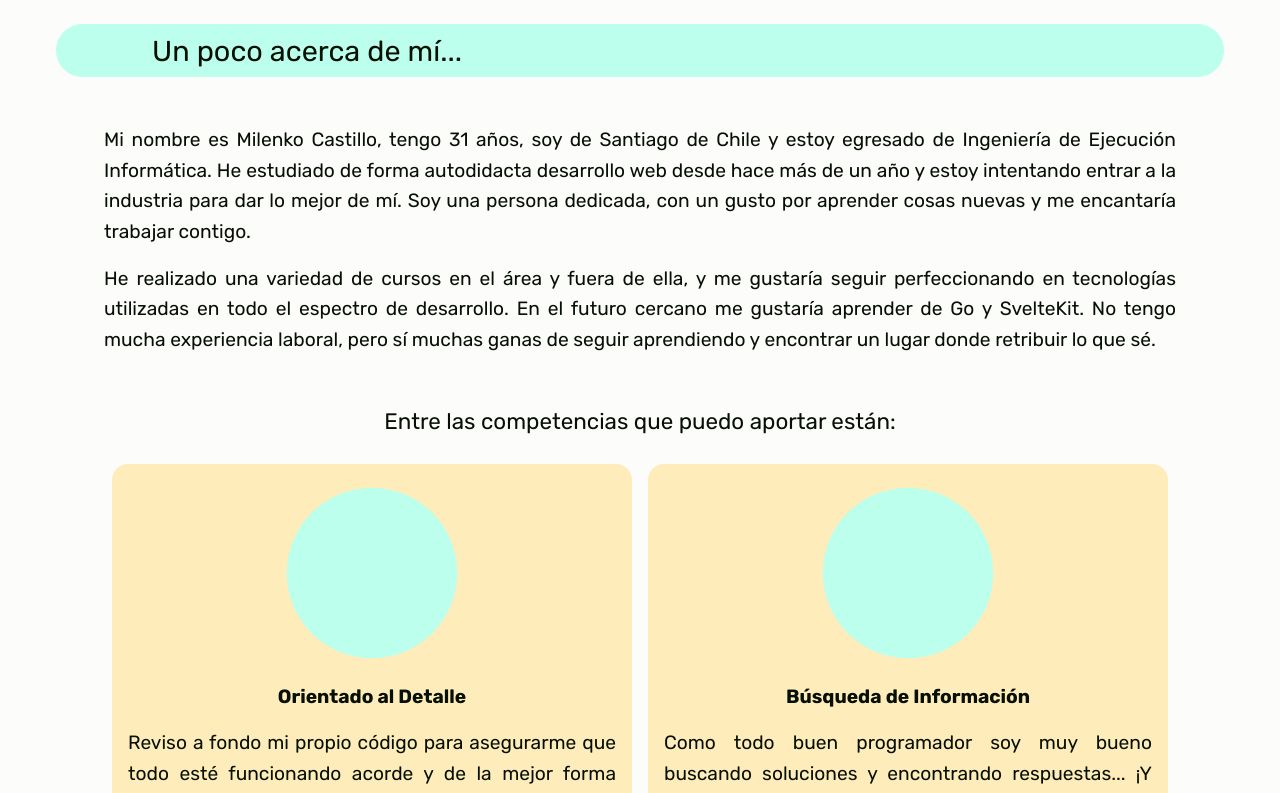
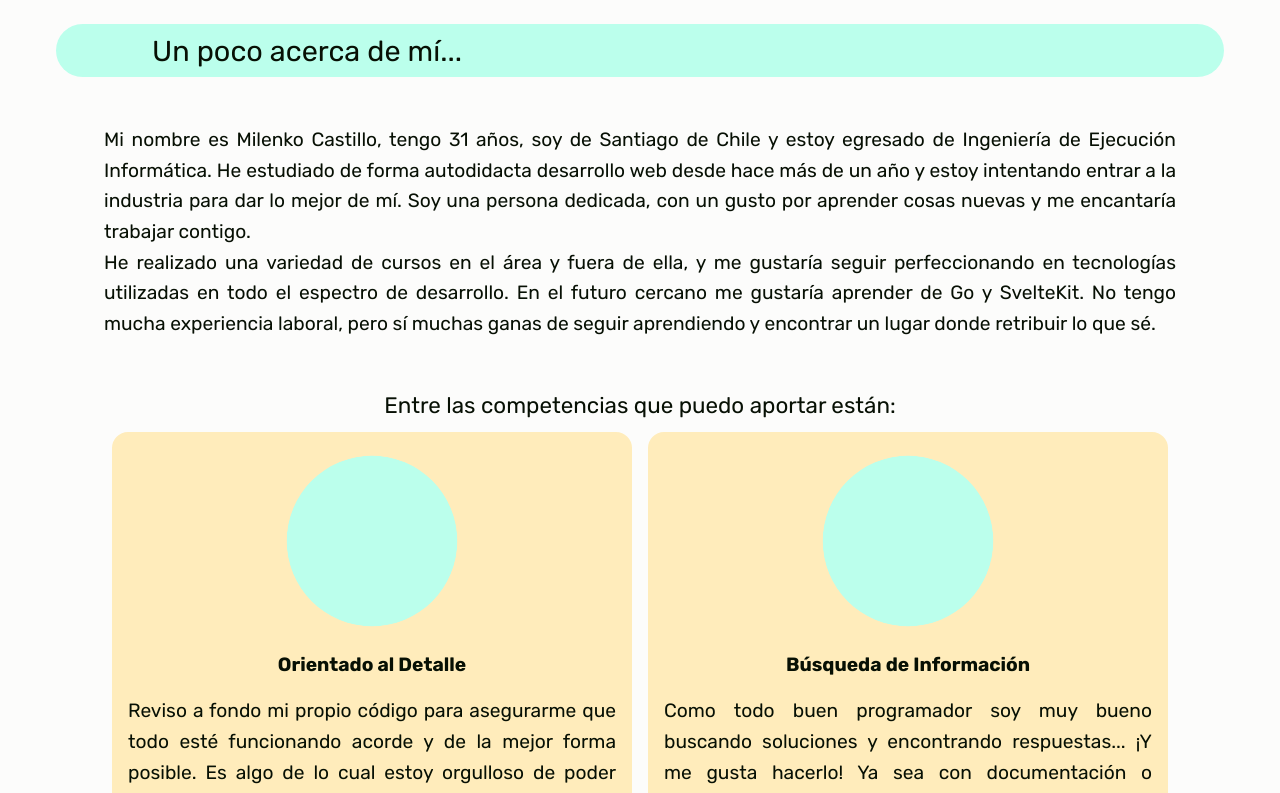
Before and after one commit to stixbunny/portfolio, a Vue app: page / in a window 1280 px wide. Shown: the part 560-1353 px from the top of the page. Built offline with nearby package versions, Linux system fonts and the light colour scheme; some icons are missing.

Commit message:
fix attempt

```diff
--- a/src/components/TheNav.vue
+++ b/src/components/TheNav.vue
@@ -120,7 +120,6 @@ a:hover::after {
     justify-content: space-around;
     padding: min(30vh, 10rem) 2em;
     background: var(--color-background);
-    /* border-left: 1px solid var(--color-text); */
     --gap: 2rem;
     transform: translateX(100%);
     transition: transform 350ms ease-out;
@@ -133,7 +132,6 @@ a:hover::after {
     position: absolute;
     z-index: 9999;
     background: var(--color-background);
-    /* border: 1px solid var(--color-text); */
     border: none;
     border-radius: 5px;
     min-width: min-content;
--- a/src/components/sections/AboutSection.vue
+++ b/src/components/sections/AboutSection.vue
@@ -8,12 +8,11 @@ const { t } = useI18n();
 <template>
   <section id="about">
     <h1>{{ t('about.title') }}</h1>
-    <div class="grid-container">
-      <div class="half-col one">
+      <div class="subsection">
         <p>{{ t('about.description1') }}</p>
         <p>{{ t('about.description2') }}</p>
       </div>
-      <div class="half-col two">
+      <div class="subsection">
         <h2>{{ t('about.amongsoftskills') }}</h2>
         <ul>
           <li>
@@ -58,7 +57,6 @@ const { t } = useI18n();
           </li>
         </ul>
       </div>
-    </div>
   </section>
 </template>
 
@@ -69,7 +67,7 @@ const { t } = useI18n();
   grid-template-columns: 1fr;
   row-gap: var(--section-row-gap);
 }
-.half-col {
+.sub-section {
   display: flex;
   flex-direction: column;
   align-items: center;
@@ -94,7 +92,7 @@ li {
   gap: 1rem;
   background: var(--color-secondary);
   border-radius: 1rem;
-  z-index: -1;
+  z-index: -2;
 }
 .icon {
   align-self: center;
@@ -103,7 +101,6 @@ li {
   justify-content: center;
   position: relative;
   width: 50%;
-  max-height: 50%;
   margin-block: 2rem;
   color: var(--color-accent);
 }
@@ -121,6 +118,7 @@ svg:not(:first-child) {
   width: 50%;
   height: 50%;
   max-width: 200px;
+  z-index: 0;
 }
 .skill-head {
   text-align: center;
--- a/src/i18n/i18n.js
+++ b/src/i18n/i18n.js
@@ -118,7 +118,7 @@ const messages = {
     },
     footer: {
       created: 'Hecho con Vue, Vue-i18n, y traído hasta ti por Milenko Castillo.',
-      learn: 'Puedes aprender más acerca de como creé este sitio {here}.',
+      learn: 'Puedes aprender más acerca de como creé este sitio {0}.',
       here: 'aquí',
     },
   },
--- a/vite.config.js
+++ b/vite.config.js
@@ -8,7 +8,7 @@ export default defineConfig({
   base: "/",
   plugins: [
     vue(),
-    VueI18nPlugin({}),
+    VueI18nPlugin(),
   ],
   resolve: {
     alias: {
```
